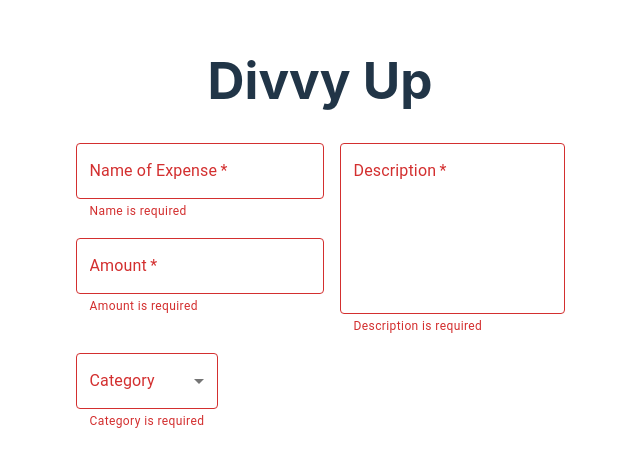
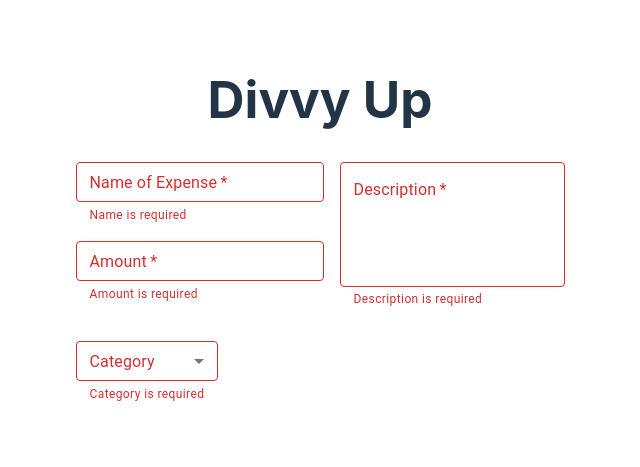
Before and after one commit to chingu-voyages/v51-tier2-team-26, a React (Vite) app: page / in a window 1280 px wide. Shown: the part 175-642 px from the top of the page, without its empty margins (320-960 px from the left). Built offline with nearby package versions, Linux system fonts and the light colour scheme.

Commit message:
Adjust input sizes

```diff
--- a/src/components/ExpenseForm.jsx
+++ b/src/components/ExpenseForm.jsx
@@ -48,6 +48,7 @@ export default function ExpenseForm() {
                   name='name'
                   onChange={handleChange}
                   required
+                  size='small'
                   value={formData.name}
                 />
               </FormControl>
@@ -62,6 +63,7 @@ export default function ExpenseForm() {
                   name='amount'
                   onChange={handleChange}
                   required
+                  size='small'
                   value={formData.amount}
                 />
               </FormControl>
@@ -80,7 +82,7 @@ export default function ExpenseForm() {
                 name='description'
                 onChange={handleChange}
                 required
-                rows={6}
+                rows={4}
                 value={formData.description}
               />
             </FormControl>
@@ -88,13 +90,17 @@ export default function ExpenseForm() {
         </Grid2>
         <Grid2 container xs={12}>
           <Grid2 xs={12}>
-            <FormControl fullWidth error={!formData.category}>
+            <FormControl
+              fullWidth
+              error={!formData.category}
+              margin='normal'
+              size='small'>
               <InputLabel htmlFor='category'>Category</InputLabel>
               <Select
                 native
-                label='Category'
                 id='category'
                 name='category'
+                label='category'
                 value={formData.category}
                 onChange={handleChange}
                 required
```
